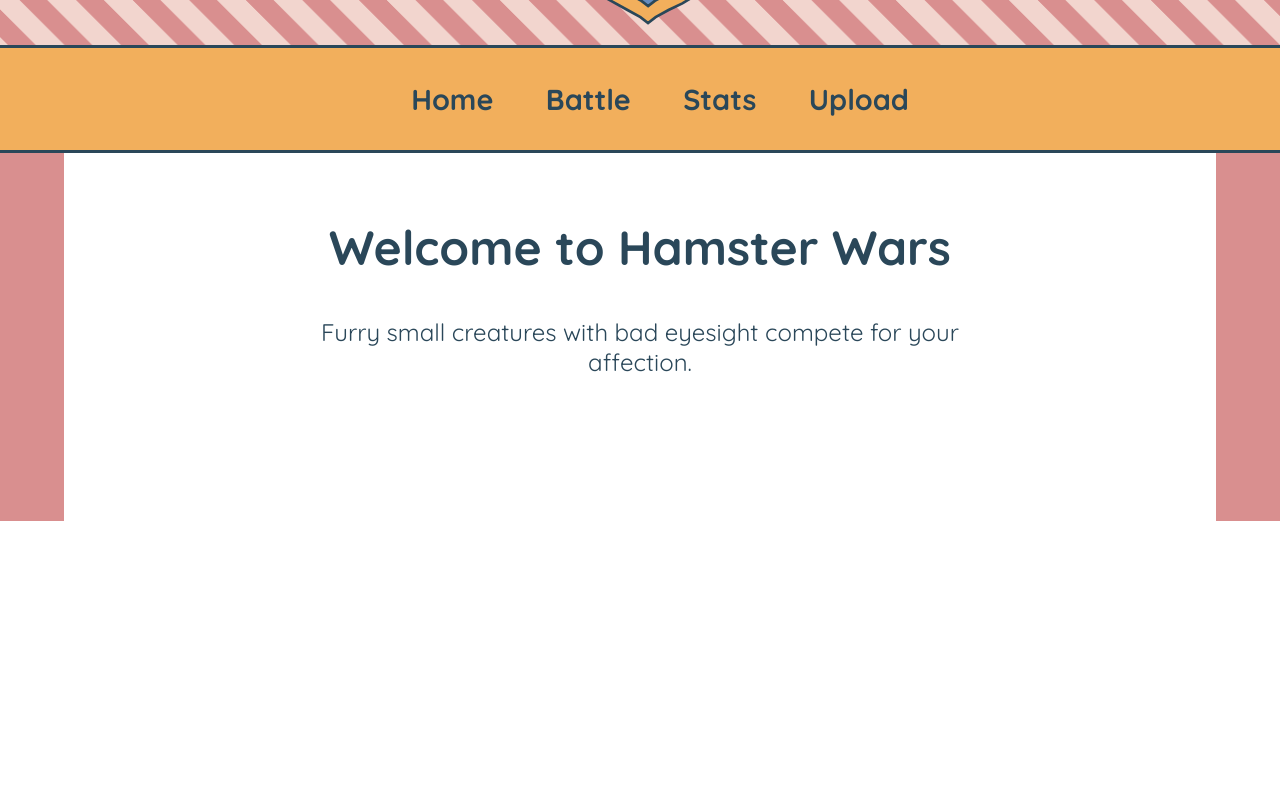
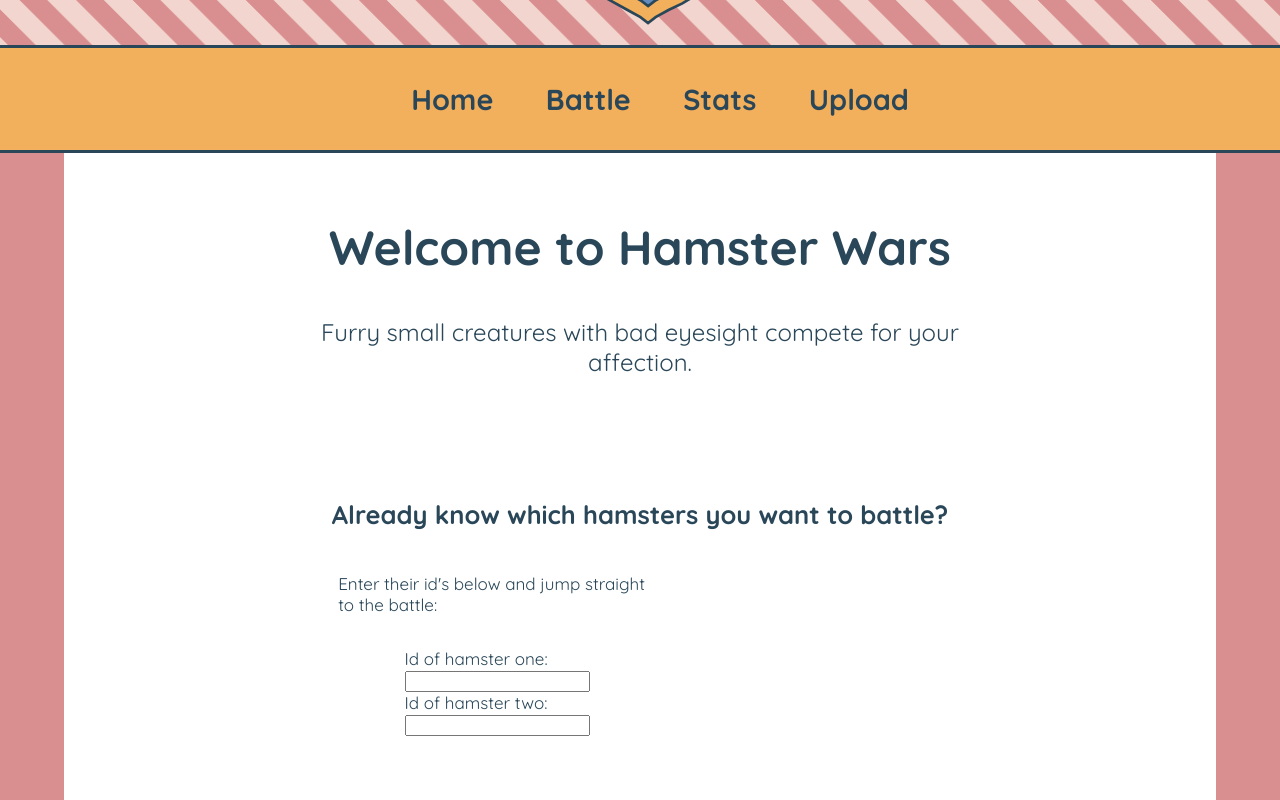
Before and after one commit to iths-anna-boberg/hamsterwars-fe, a React (Create React App) app: page / in a window 1280 px wide. Shown: the part 274-1074 px from the top of the page. Before the commit the page ends 800 px from the top, so only its background shows below. Built offline with nearby package versions, Linux system fonts and the light colour scheme.

Commit message:
battle with params link from startpage

```diff
--- a/src/App.css
+++ b/src/App.css
@@ -23,6 +23,8 @@
   padding: 1rem;
   width: 100%;
 }
+
+
 
 .bg-blue{
   background-color: var(--summer-blue);
--- a/src/App.js
+++ b/src/App.js
@@ -44,12 +44,12 @@
                   <Upload />
                 </Route>
                 <Route path="/">
-                  <Start />
+                   <Start />
                 </Route>
               </Switch>
             </main>
         </div>
-    </Router>
+     </Router>
   );
 }
 
--- a/src/components/Battle.jsx
+++ b/src/components/Battle.jsx
@@ -69,7 +69,7 @@
 </svg>
                 </header>
                 <img className="winner-hamster" src={`/assets/${winner.imgName}`} alt={winner.imgName}/>
-                <p>{winner.name} has won {winner.wins} out of {winner.games} battles.</p>
+                <p>{winner.name} has won {winner.wins+1} out of {winner.games+1} battles.</p>
             </Modal>
             </>
             :null
--- a/src/components/BattleParams.jsx
+++ b/src/components/BattleParams.jsx
@@ -74,7 +74,7 @@
 </svg>
                 </header>
                 <img className="winner-hamster" src={`/assets/${winner.imgName}`} alt={winner.imgName}/>
-                <p>{winner.name} has won {winner.wins} out of {winner.games} battles.</p>
+                <p>{winner.name} has won {winner.wins+1} out of {winner.games+1} battles.</p>
             </Modal>
             </>
             :null
--- a/src/components/Start.jsx
+++ b/src/components/Start.jsx
@@ -1,6 +1,13 @@
-import React from 'react';
+import React, { useState } from 'react';
+
 
 const Start = ()=>{
+
+    const [id1, setId1] = useState(null);
+    const [id2, setId2] = useState(null);
+    let inputRegistered = id1 && id2;
+
+
 
     return(
         <div className="content">
@@ -8,6 +15,24 @@
             <p className="preamble">
                 Furry small creatures with bad eyesight compete for your affection.
             </p>
+            <div>
+                <h2>Already know which hamsters you want to battle?</h2>
+                <div className="flex-column">
+
+                    <p>Enter their id's below and jump straight to the battle:</p>
+
+                    <div className="flex-column">
+                    <label htmlFor="id1">Id of hamster one: <input name="id1" type="text" onChange={e=>setId1(e.target.value)}/></label>
+                    <label htmlFor="id2">Id of hamster two: <input name="id2" type="text" onChange={e=>setId2(e.target.value)}/></label>
+                    </div>
+                    {inputRegistered
+                    ?
+                    <a href={`/battle/${id1}/${id2}`} className="preamble">Go!</a>
+                    :''
+                    }
+                </div>
+
+            </div>
 
 
 
--- a/src/index.js
+++ b/src/index.js
@@ -1,6 +1,6 @@
 import React from 'react';
 import ReactDOM from 'react-dom';
-import { BrowserRouter as Router} from 'react-router-dom';
+// import { BrowserRouter as Router} from 'react-router-dom';
 
 import './index.css';
 import App from './App';
@@ -8,9 +8,9 @@
 
 ReactDOM.render(
   <React.StrictMode>
-    <Router>
+
     <App />
-    </Router>
+
   </React.StrictMode>,
   document.getElementById('root')
 );
```
